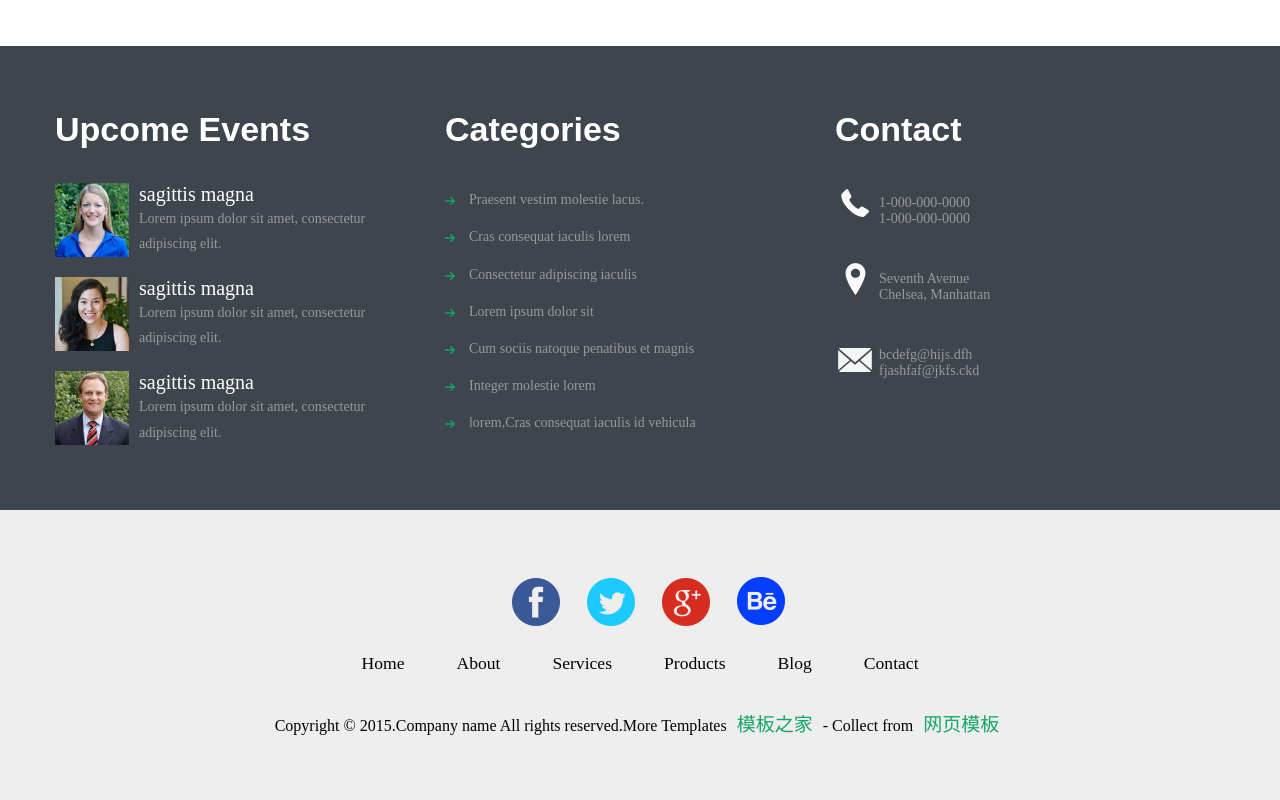
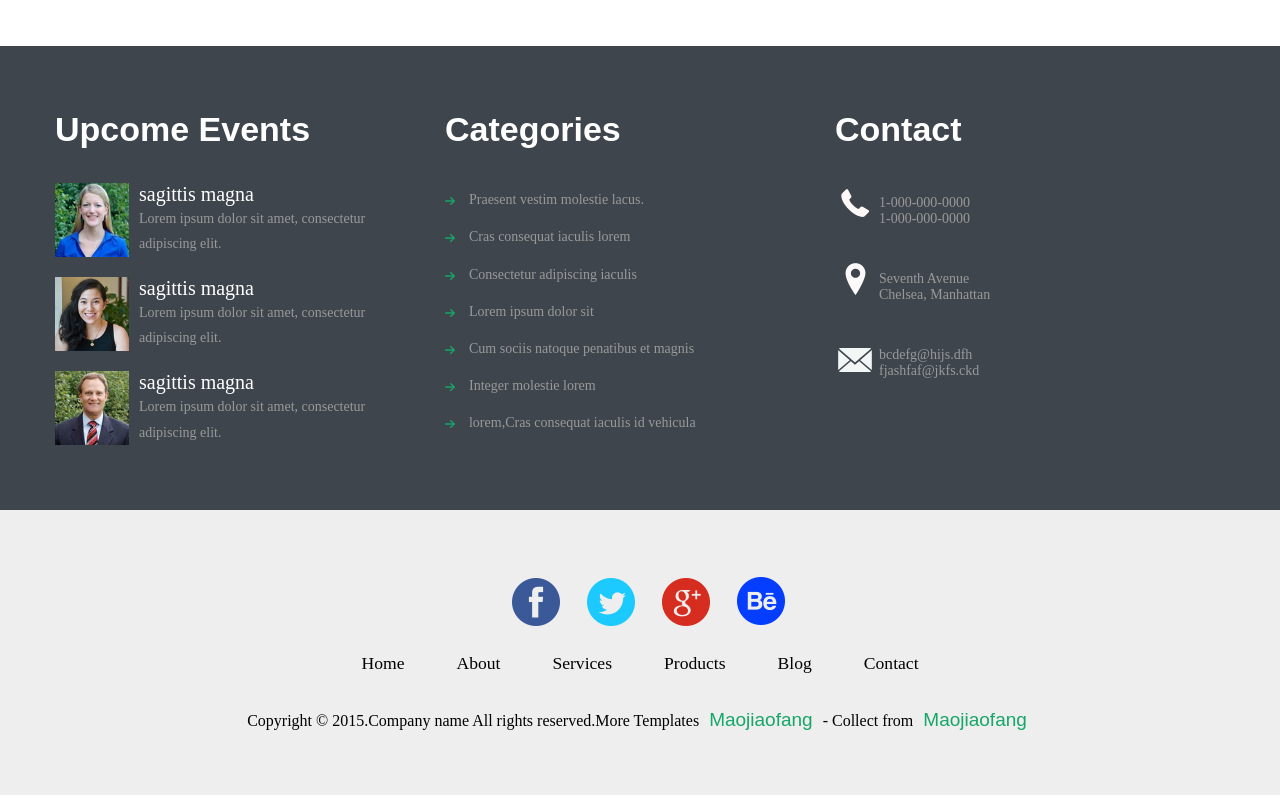
Before and after one commit to maojiaofang/maojiaofang.github.io, a plain HTML site: page zd/index.html in a window 1280 px wide. Shown: the part 3448-4248 px from the top of the page. Drawn offline with Linux system fonts and the light colour scheme.

Commit message:
三次提交

```diff
--- a/zd/index.html
+++ b/zd/index.html
@@ -378,9 +378,9 @@
 					</div>
 					<div class="footer-bottom">
 						<p>Copyright © 2015.Company name All rights reserved.More Templates
-						<a href="#" target="_blank" title="模板之家">模板之家</a>
+						<a href="#" target="_blank" title="模板之家">maojiaofang</a>
 						 - Collect from
-						 <a href="#" title="网页模板" target="_blank">网页模板</a>
+						 <a href="#" title="网页模板" target="_blank">maojiaofang</a>
 						 </p>
 					</div>
 				</div>
```
